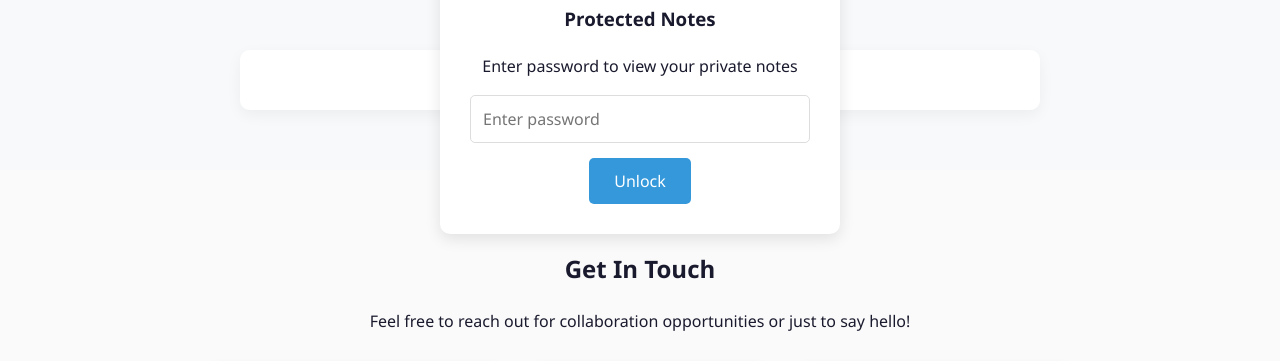
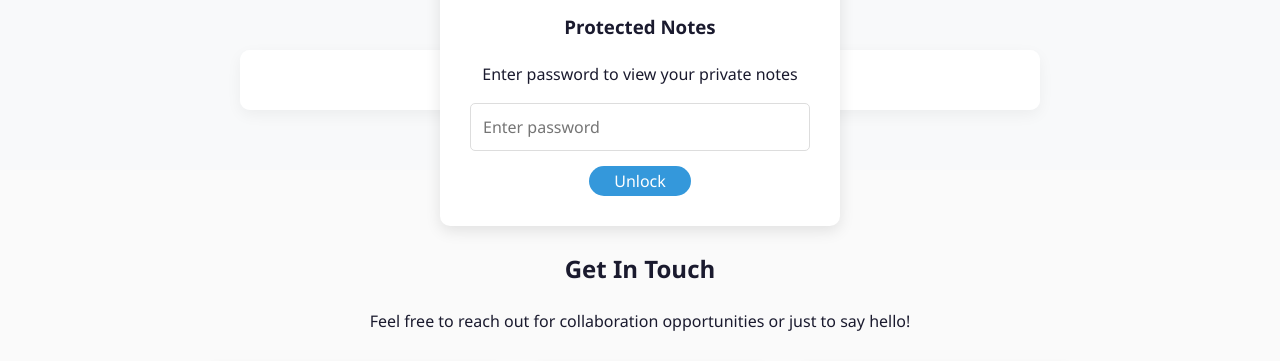
Before and after one commit to Chand241/portfolio, a plain HTML site: page index.html in a window 1280 px wide. Shown: the part 3146-3507 px from the top of the page. Drawn offline with Linux system fonts and the light colour scheme.

Commit message:
Update index.html

```diff
--- a/index.html
+++ b/index.html
@@ -445,8 +445,8 @@
             background-color: var(--primary);
             color: white;
             border: none;
-            padding: 12px 25px;
-            border-radius: 5px;
+            padding: 4px 25px;
+            border-radius: 15px;
             cursor: pointer;
             font-size: 16px;
             transition: background-color 0.3s;
```
